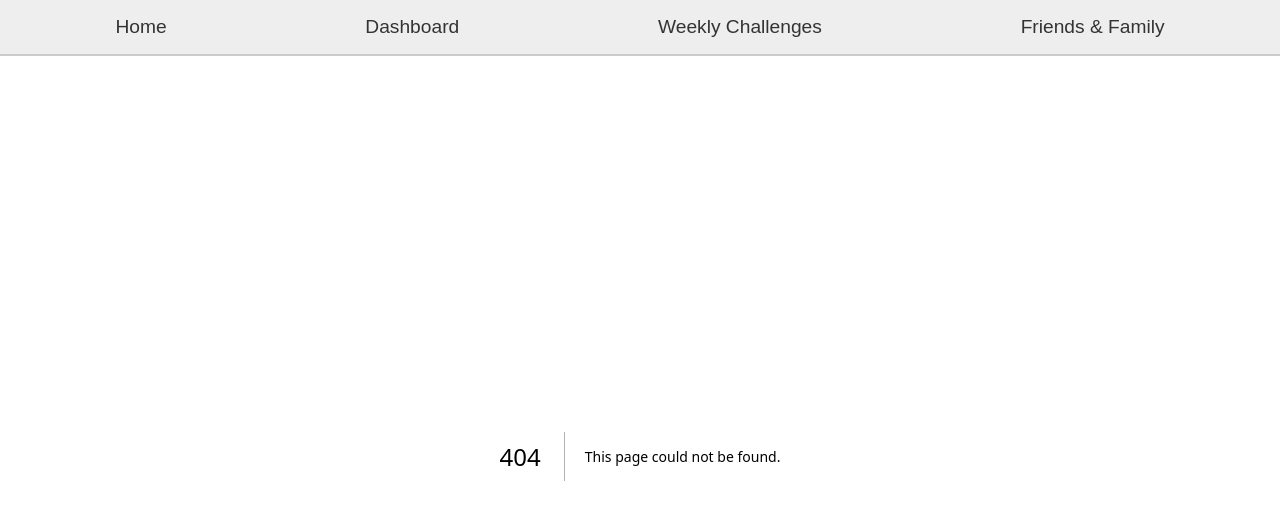
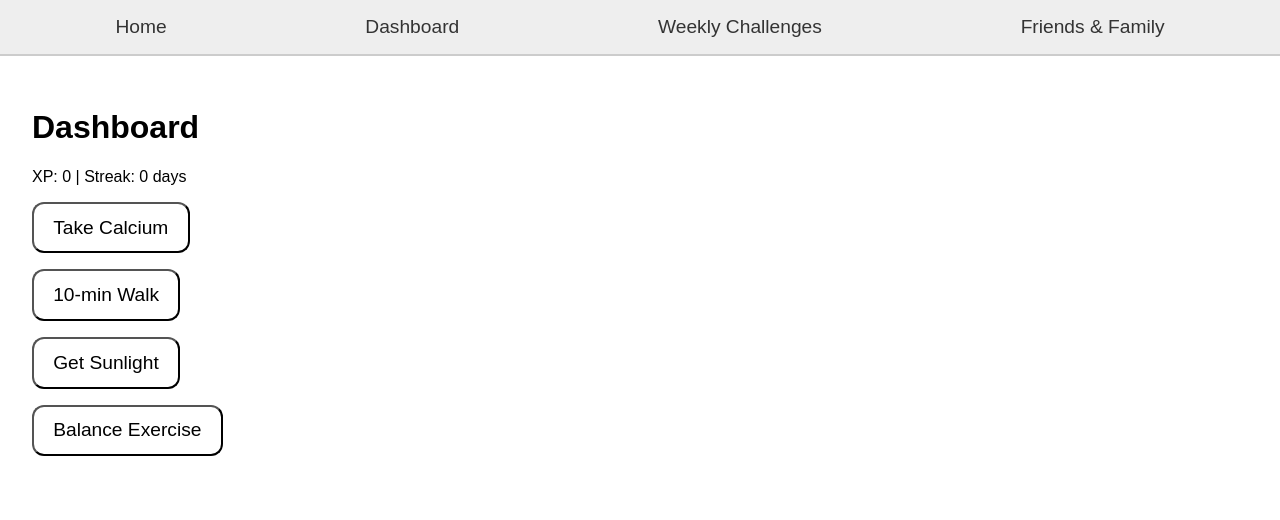
Before and after one commit to shivanamdeo23-cpu/regain, a Next.js app: page /dashboard in a window 1280 px wide. Before the commit this address had no page. Shown: the top 520 px of the page. Built offline with nearby package versions, Linux system fonts and the light colour scheme.

Commit message:
Create page.tsx

```diff
--- /dev/null
+++ b/app/dashboard/page.tsx
@@ -0,0 +1,51 @@
+'use client';
+
+import { useState } from 'react';
+
+const habits = [
+  { name: "Take Calcium", xp: 10, fact: "Calcium strengthens bones by maintaining density." },
+  { name: "10-min Walk", xp: 10, fact: "Walking improves balance and reduces fall risk." },
+  { name: "Get Sunlight", xp: 10, fact: "Sunlight boosts Vitamin D → stronger bones." },
+  { name: "Balance Exercise", xp: 10, fact: "Balance exercises help prevent fractures." }
+];
+
+export default function Dashboard() {
+  const [completed, setCompleted] = useState<boolean[]>(Array(habits.length).fill(false));
+  const [xp, setXp] = useState(0);
+  const [streak, setStreak] = useState(0);
+  const [message, setMessage] = useState("");
+
+  const toggleHabit = (i: number) => {
+    const newCompleted = [...completed];
+    if (!newCompleted[i]) {
+      setXp(xp + habits[i].xp);
+      setMessage(habits[i].fact);
+    }
+    newCompleted[i] = !newCompleted[i];
+    setCompleted(newCompleted);
+    if (newCompleted.every(Boolean)) setStreak(streak + 1);
+  };
+
+  return (
+    <main style={{ padding: "2rem" }}>
+      <h1>Dashboard</h1>
+      <p>XP: {xp} | Streak: {streak} days</p>
+      <ul style={{ listStyle: "none", padding: 0 }}>
+        {habits.map((habit, i) => (
+          <li key={i} style={{ margin: "1rem 0" }}>
+            <button onClick={() => toggleHabit(i)} style={{
+              fontSize: "1.2rem",
+              padding: "0.8rem 1.2rem",
+              borderRadius: "12px",
+              cursor: "pointer",
+              background: completed[i] ? "#4CAF50" : "#fff"
+            }}>
+              {completed[i] ? `✅ ${habit.name}` : habit.name}
+            </button>
+          </li>
+        ))}
+      </ul>
+      {message && <p style={{ marginTop: "1.5rem", color: "green", fontWeight: "bold" }}>{message}</p>}
+    </main>
+  );
+}
```
